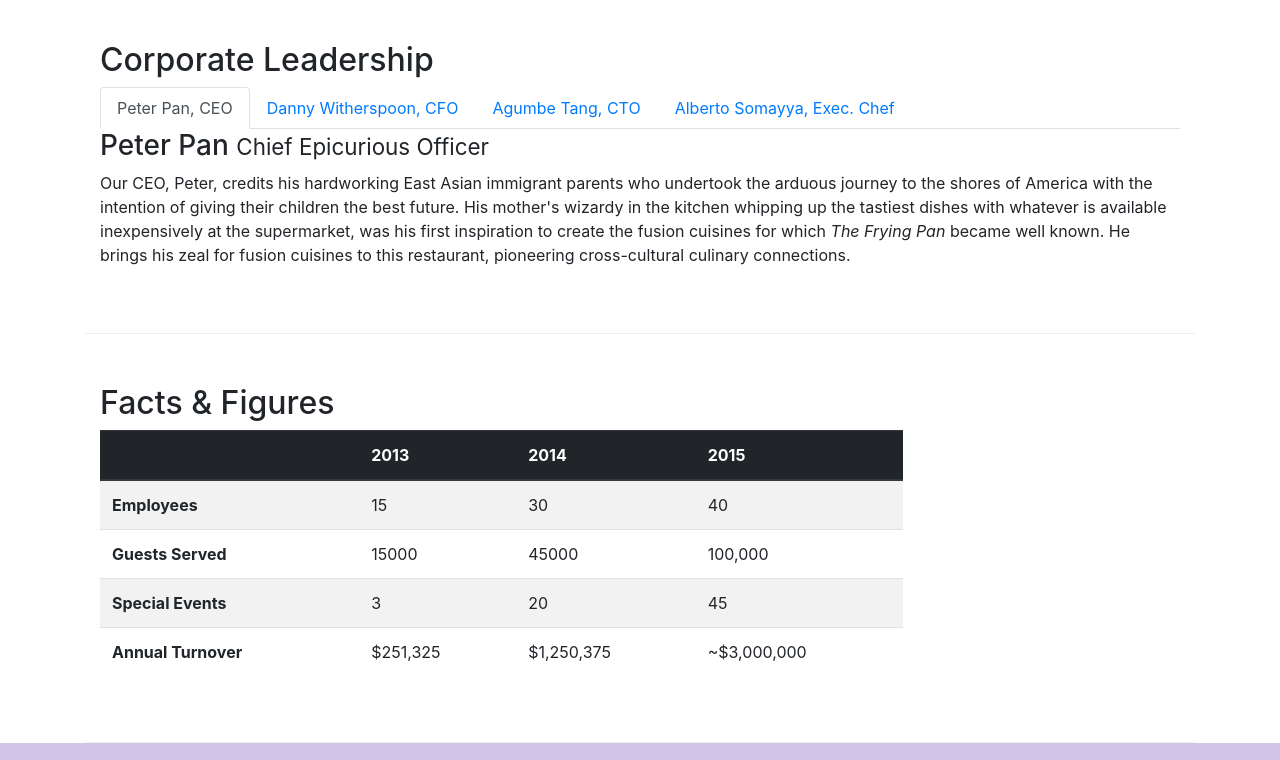
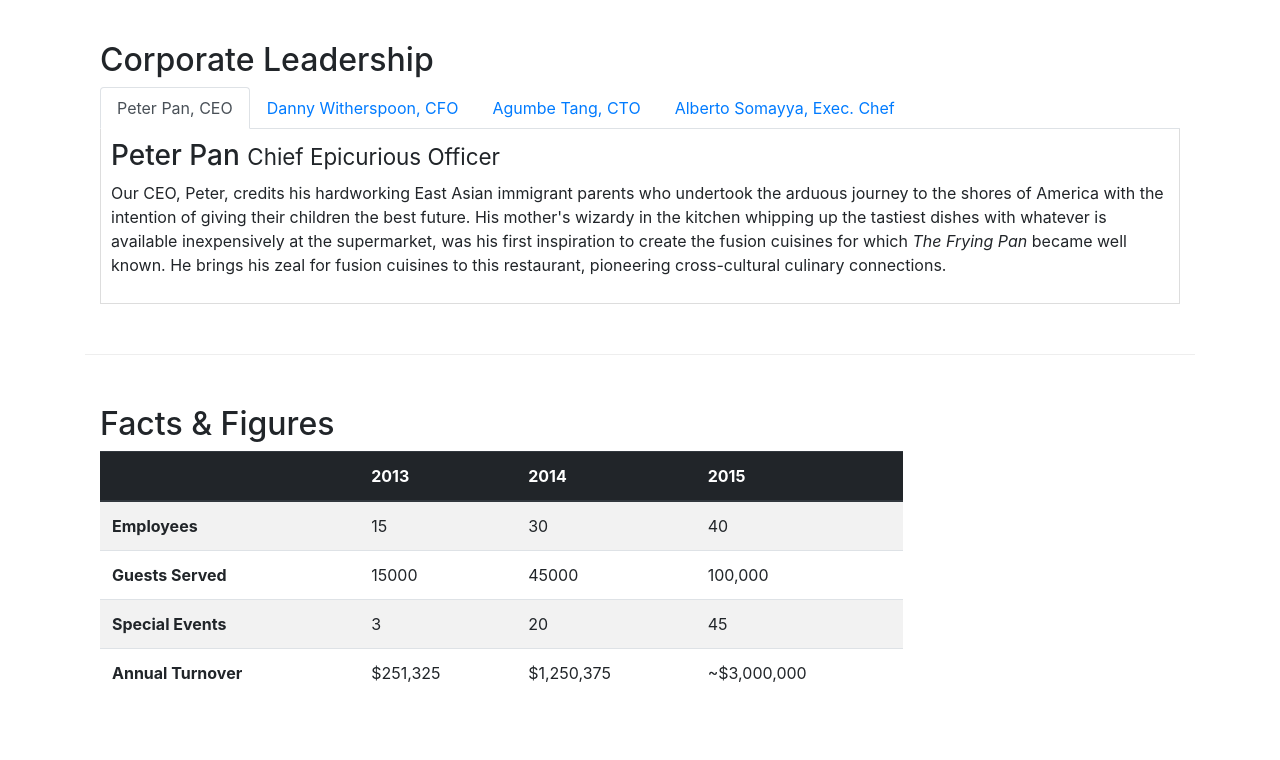
Before and after one commit to jainmeet23/git-test, a website: page aboutus.html in a window 1280 px wide. Shown: the part 920-1680 px from the top of the page. Drawn offline with nearby package versions, Linux system fonts and the light colour scheme.

Commit message:
final tabs with styling

```diff
--- a/css/styles.css
+++ b/css/styles.css
@@ -37,3 +37,10 @@ body{
 .navbar-dark{
     background-color: #512DA8;
 }
+
+.tab-content{
+    border-left: 1px solid #ddd;
+    border-right: 1px solid #ddd;
+    border-bottom: 1px solid #ddd;
+    padding: 10px;
+}
```
